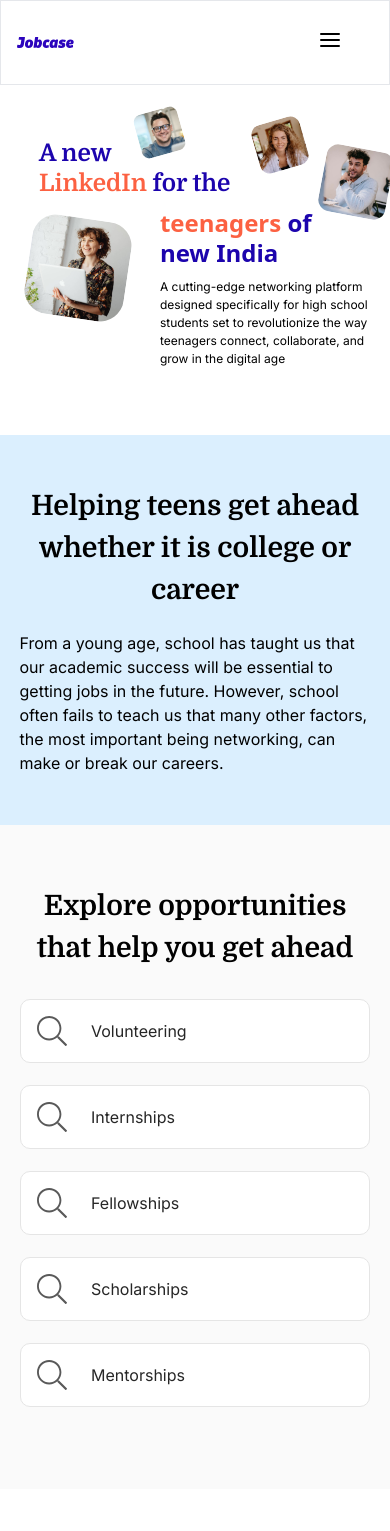
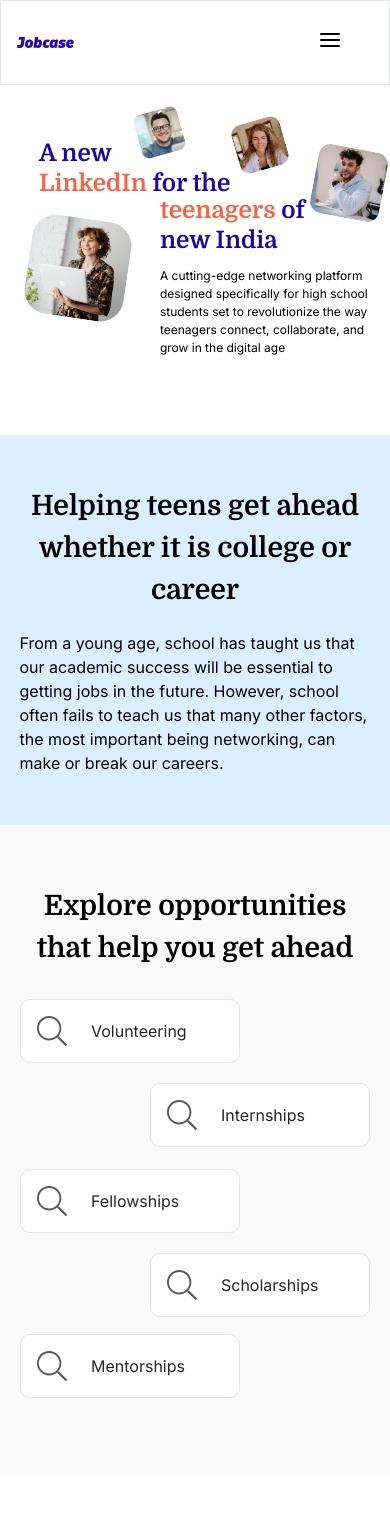
Before and after one commit to joindevforge/job2, a Next.js app: page / in a window 390 px wide. Shown: the top 1531 px of the page. Built offline with nearby package versions, Linux system fonts and the light colour scheme.

Commit message:
fix bugs

```diff
--- a/components/Home/Hero.jsx
+++ b/components/Home/Hero.jsx
@@ -16,13 +16,13 @@ function Hero() {
                 <span className="text-[#FC6142]">LinkedIn</span> for the
               </h1>
             </div>
-            <div className=" absolute md:top-[43.5%] top-[35%] left-[41%] z-10 ">
-              <h1 className="font-dominemd3:text-[6rem] md:text-[5rem] text-[1.5rem] font-[700] md:leading-normal leading-[30px] tracking-normal  md:tracking-[-4.32px] text-[#1C04AD]">
+            <div className=" absolute md:top-[45.75%] top-[31.5%] left-[41%] z-10 ">
+              <h1 className="font-domine md3:text-[6rem] md:text-[5rem] text-[1.5rem] font-[700] md:leading-normal leading-[30px] tracking-normal  md:tracking-[-4.32px] text-[#1C04AD]">
                 <span className="text-[#FC6142]">teenagers</span> of <br />
                 new India
               </h1>
             </div>
-            <div className=" absolute left-[41%] md:top-[77.7%] top-[55%]">
+            <div className=" absolute left-[41%] md:top-[80.7%] top-[52%]">
               <p className="md:w-[575px] w-full pr-4 md:px-0  h-full leading-normal text-[#000] font-Inter md:text-[1.25rem] text-[12px] font-[400]  tracking-[-0.3%] ">
                 A cutting-edge networking platform designed specifically for
                 high school students set to revolutionize the way teenagers
@@ -37,7 +37,7 @@ function Hero() {
                 />
               </div>
             </div>
-            <div className=" absolute top-[18%]  left-[82.6%]  ">
+            <div className=" absolute top-[18%]  left-[80.6%]  ">
               <div className="img2">
                 <img
                   src="/linked/img2.jpg"
@@ -45,7 +45,7 @@ function Hero() {
                 />
               </div>
             </div>
-            <div className=" absolute md:top-[14.2%] top-[10%] left-[65.3%]">
+            <div className=" absolute md:top-[14.2%] top-[10%] left-[60.3%]">
               <div className="img3 z-20">
                 <img
                   src="/linked/img3.jpg"
--- a/components/Home/Tags.jsx
+++ b/components/Home/Tags.jsx
@@ -5,7 +5,7 @@ function Tags({ title }) {
   return (
     <>
       <Link href="#">
-        <div className="md:w-[272px] w-full min-w-[350px] md:min-w-0 md:mb-[44px]  mb-[22px] md:h-[75px]  md:py-[23px] md:px-[25px] p-[1rem] flex items-center border border-[#E5E5E5] bg-[#ffffff] rounded-[10px] ">
+        <div className="md:w-[272px] w-[220px]  md:min-w-0 md:mb-[44px]  mb-[22px] md:h-[75px]  md:py-[23px] md:px-[25px] p-[1rem] flex items-center border border-[#E5E5E5] bg-[#ffffff] rounded-[10px] ">
           <div className="md:w-[30px]  md:h-[30px]">
             <svg
               xmlns="http://www.w3.org/2000/svg"
--- a/pages/index.js
+++ b/pages/index.js
@@ -5,7 +5,6 @@ import Hero from "@/components/Home/Hero";
 import Tags from "@/components/Home/Tags";
 import Link from "next/link";
 import { FiArrowRight } from "react-icons/fi";
-
 
 const images = [
   "/images/landingPage/b1.svg",
@@ -23,7 +22,7 @@ const resources = [
   "Avoiding scams",
   "Popular places to work",
   "Career discovery",
-  "Building your network"
+  "Building your network",
 ];
 
 const search2 = [
@@ -57,7 +56,7 @@ export default function Home() {
   return (
     <>
       <Hero />
-      <div className="wrapper bg-[#DBEFFE] md:mt-[12.19rem] mt-0">
+      <div className="wrapper bg-[#DBEFFE] md:mt-[6.25rem] mt-0">
         <div className="wrapper-item md:py-[100px] py-[50px]">
           <div className="w-full h-full flex flex-col items-center">
             <h1 className="md:w-[45%]  w-[95%] h-full md:text-[2rem] text-[1.75rem] font-[700] text-center font-domine">
@@ -77,17 +76,27 @@ export default function Home() {
           <h1 className=" text-center font-domine md:text-[2rem] text-[1.75rem] font-[700] px-4">
             Explore opportunities that help you get ahead
           </h1>
-          <div className="md:mt-[50px] mt-[30px]  w-full h-full flex flex-col items-center">
-            <div className="md:w-[50%] w-full flex md:flex-row flex-col items-center justify-between">
+          <div className="md:mt-[50px] mt-[30px]  w-full h-full flex justify-center flex-col items-center">
+            <div className="sm:w-[50%] h-[170px] md:h-full  relative md:static  w-full  flex sm:flex-row flex-col items-center justify-between">
+              <div className=" absolute sm:static left-5 top-0 ">
                 <Tags title="Volunteering" />
+              </div>
+              <div className=" absolute sm:static right-5  bottom-0">
                 <Tags title="Internships" />
               </div>
-            <div className="md:w-[60%] w-full flex md:flex-row flex-col items-center md:justify-between">
+            </div>
+            <div className="sm:w-[60%] h-[170px] md:h-full  relative md:static  w-full  flex sm:flex-row flex-col items-center justify-between">
+              <div className=" absolute sm:static left-5 top-0 ">
                 <Tags title="Fellowships" />
+              </div>
+              <div className=" absolute sm:static right-5  bottom-0">
                 <Tags title="Scholarships" />
               </div>
-            <div className="md:w-[80%] w-full flex items-center justify-center">
+            </div>
+            <div className="sm:w-[100%] h-[75px] md:h-full  relative md:static  w-full  flex   items-center justify-center">
+              <div className=" absolute sm:static left-5">
                 <Tags title="Mentorships" />
+              </div>
             </div>
           </div>
         </div>
@@ -151,11 +160,13 @@ export default function Home() {
               </h3>
               <div className=" w-full md:w-[660px] resources md:flex grid grid-cols-1 resources   flex-wrap ">
                 {resources.map((item, index) => {
-                 return(<>
+                  return (
+                    <>
                       <div key={index} className="mr-[1rem]">
-                 <Chips2  title={item} />
+                        <Chips2 title={item} />
                       </div>
-                 </>)
+                    </>
+                  );
                 })}
               </div>
             </div>
@@ -183,11 +194,7 @@ export default function Home() {
                 return (
                   <>
                     <li key={index} className="mx-2">
-              <Chips3
-
-                  title={item.title}
-                  followers={item.followers}
-                />
+                      <Chips3 title={item.title} followers={item.followers} />
                     </li>
                   </>
                 );
@@ -203,7 +210,6 @@ export default function Home() {
           </div>
         </div>
       </div>
-
     </>
   );
 }
```
Lines whose indentation alone changed are shown as unchanged.
